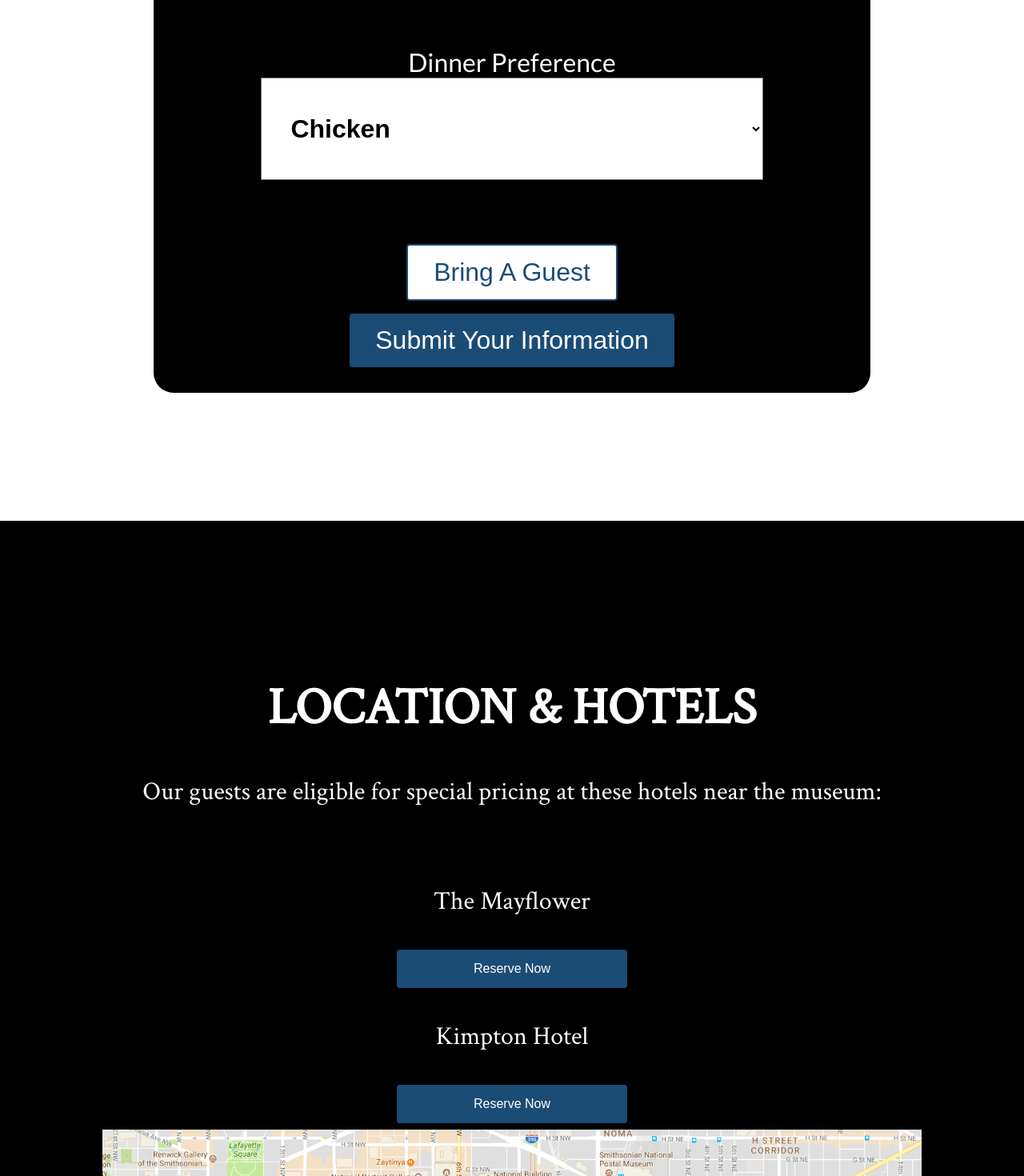
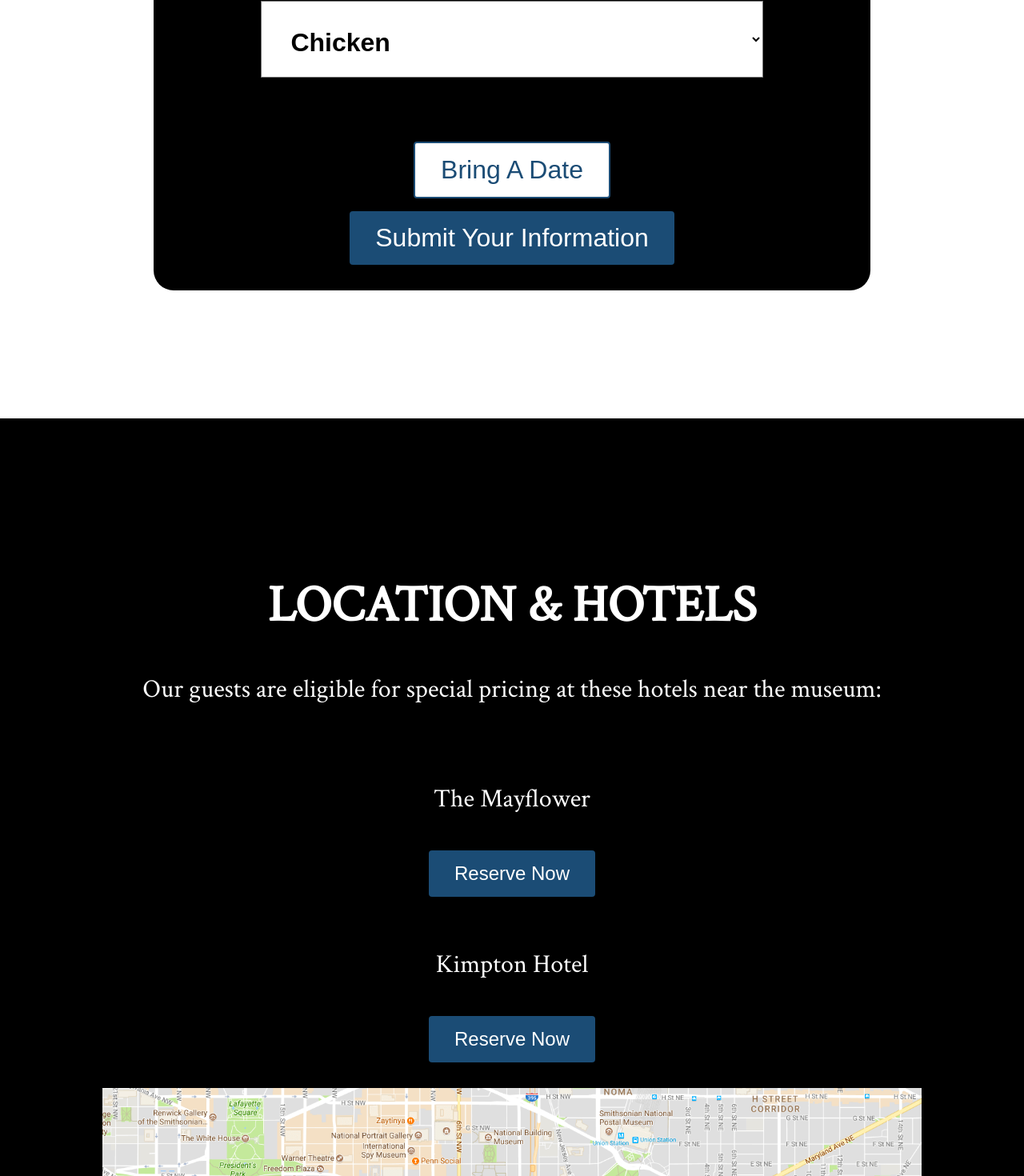
Before and after one commit to jonathanjwatson/stork-ball, a React (Create React App) app in the folder client/: page / in a window 1280 px wide. Shown: the part 5789-7259 px from the top of the page at 80% size. Built offline with nearby package versions, Linux system fonts and the light colour scheme.

Commit message:
More style changes

```diff
--- a/client/src/components/PodEight.jsx
+++ b/client/src/components/PodEight.jsx
@@ -15,11 +15,15 @@ class PodEight extends Component {
                 <p>Our guests are eligible for special pricing at these hotels near the museum:</p>
                 </div>
                 <div>
+                    <div className="hotel-button">
                     <p>The Mayflower</p>
                     <a href="https://aws.passkey.com/event/49361100/owner/1261/home"><button className="RSVP-primary-button">
                     Reserve Now</button></a>
+                    </div>
+                    <div className="hotel-button">
                     <p>Kimpton Hotel</p>
                     <a href="https://gc.synxis.com/rez.aspx?Hotel=26732&Chain=10179&arrive=1/18/2018&depart=1/20/2018&adult=1&child=0&group=11420108031"><button className="RSVP-primary-button">Reserve Now</button></a>
+                    </div>
                 </div>
                 <img className="map-image" src={googleMap} alt="google map"/>
                 <div>
--- a/client/src/components/PodSeven.jsx
+++ b/client/src/components/PodSeven.jsx
@@ -125,7 +125,7 @@ class PodSeven extends Component {
 									<option value="Vegetarian">Vegetarian</option>
 								</select>
 								<br />
-								<button className="RSVP-secondary-button" onClick={this._toggleGuest}>Bring A Guest</button>
+								<button className="RSVP-secondary-button" onClick={this._toggleGuest}>Bring A Date</button>
 								{ this.state.addGuest ? null : <div><button onClick={this._handleSubmit} className="RSVP-primary-button">Submit Your Information</button></div> }
 								{ this.state.addGuest ?
 								<div>
--- a/client/src/index.css
+++ b/client/src/index.css
@@ -222,7 +222,7 @@ position: absolute;
 }
 .RSVP input{
   width:65%;
-  height:2em;
+  height:1em;
   border: 0;
   margin-bottom:2em;
   font-size:1em;
@@ -231,7 +231,7 @@ position: absolute;
 }
 .RSVP select{
   width:70%;
-  height:4em;
+  height:3em;
   margin-bottom:2em;
   font-size:1em;
   font-weight:700;
@@ -327,13 +327,15 @@ background-color:black;
   text-align: center;
   text-decoration: none;
   display: inline-block;
-    font-size: 16px;
   border-radius:4px;
-    width:18em;
+  font-size:1.5rem;
   background-color: #1b4c75;
   color: white;
   border: none;
-    margin: .5em;
+  margin-top:.5em;
+}
+.hotel-button{
+  padding-bottom:1em;
 }
 .map-image{
   width:80%;
```
Lines whose indentation alone changed are shown as unchanged.
